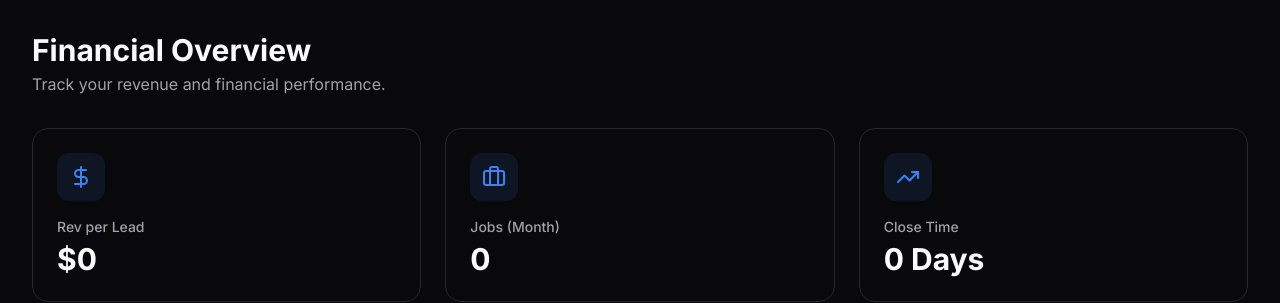
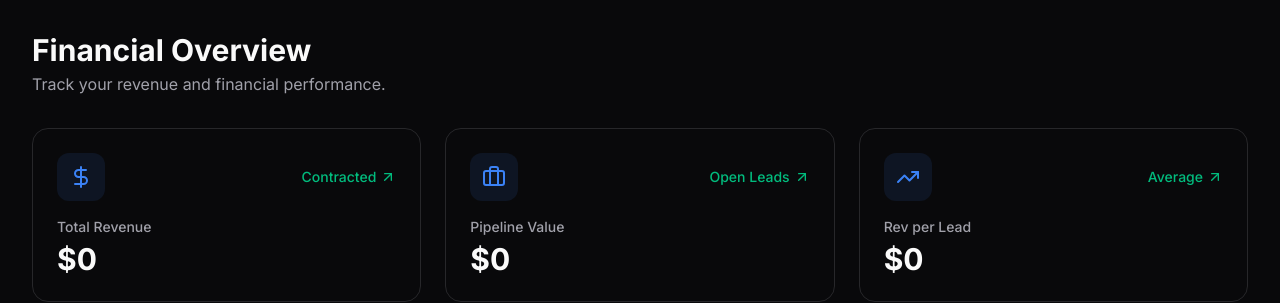
Before and after one commit to ontop-ads/statewideproject, a Next.js app: page /financial in a window 1280 px wide. Shown: the top 303 px of the page. Built offline with nearby package versions, Linux system fonts and the light colour scheme; no server answers; the database is empty.

Commit message:
fix: unify financial metrics and add total revenue/pipeline cards

```diff
--- a/src/app/dashboard.tsx
+++ b/src/app/dashboard.tsx
@@ -1,7 +1,7 @@
 "use client"
 
 import { useState, useEffect } from "react"
-import { PlusCircle, Search, TrendingUp, Users, Briefcase, DollarSign, Clock, Phone } from "lucide-react"
+import { PlusCircle, Search, TrendingUp, Users, Briefcase, DollarSign, Clock, Phone, Target } from "lucide-react"
 import { AddLeadModal } from "@/components/add-lead-modal"
 import { cn } from "@/lib/utils"
 
@@ -161,12 +161,12 @@ export function Dashboard({ role }: { role: string }) {
   }
 
   const statCards = [
-    { label: "Rev per Lead", value: `$${stats.revenuePerLead.toLocaleString()}`, icon: TrendingUp, color: "text-blue-500", bg: "bg-blue-500/10" },
-    { label: "Jobs (Month)", value: stats.jobsThisMonth.toString(), icon: Briefcase, color: "text-emerald-500", bg: "bg-emerald-500/10" },
+    { label: "Total Revenue", value: `$${stats.totalRevenue.toLocaleString()}`, icon: DollarSign, color: "text-emerald-500", bg: "bg-emerald-500/10", subtitle: "Total Contracted" },
+    { label: "Pipeline Value", value: `$${stats.recentValue.toLocaleString()}`, icon: TrendingUp, color: "text-blue-500", bg: "bg-blue-500/10", subtitle: "Open Estimates" },
     {
       label: "Monthly Goal",
       value: `$${monthlyGoal.toLocaleString()}`,
-      icon: DollarSign,
+      icon: Target,
       color: "text-amber-500",
       bg: "bg-amber-500/10",
       subtitle: `${Math.round((stats.monthRevenue/monthlyGoal)*100)}% reached`,
--- a/src/app/financial/page.tsx
+++ b/src/app/financial/page.tsx
@@ -6,6 +6,7 @@ import { DollarSign, TrendingUp, ArrowUpRight, ArrowDownRight, Briefcase } from
 export default function FinancialPage() {
   const [stats, setStats] = useState({
     totalRevenue: 0,
+    pipelineValue: 0,
     averageJob: 0,
     projectsCount: 0,
     revenuePerLead: 0,
@@ -31,24 +32,27 @@ export default function FinancialPage() {
         const projects = await projectsRes.json()
         const leads = await leadsRes.json()
 
-        const paidProjects = projects.filter((p: any) => p.paymentStatus === "Paid")
+        const now = new Date()
+        const firstOfMonth = new Date(now.getFullYear(), now.getMonth(), 1)
 
-      const now = new Date()
-      const currentYear = now.getFullYear()
-      const firstOfMonth = new Date(now.getFullYear(), now.getMonth(), 1)
-
-      const revenue = paidProjects.reduce((acc: number, p: any) => {
+      const totalRevenue = projects.reduce((acc: number, p: any) => {
         const valueStr = p.value || "0"
         return acc + (parseFloat(valueStr.replace(/[^0-9.-]+/g, "")) || 0)
       }, 0)
 
-      const avg = projects.length > 0 ? revenue / projects.length : 0
-      const revenuePerLead = leads.length > 0 ? revenue / leads.length : 0
+      const pipelineValue = leads.reduce((acc: number, l: any) => {
+        const valueStr = l.value || "0"
+        return acc + (parseFloat(valueStr.replace(/[^0-9.-]+/g, "")) || 0)
+      }, 0)
+
+      const avg = projects.length > 0 ? totalRevenue / projects.length : 0
+      const revenuePerLead = leads.length > 0 ? totalRevenue / leads.length : 0
       const jobsThisMonth = projects.filter((p: any) => new Date(p.createdAt) >= firstOfMonth).length
 
-      // Calculate Monthly Data for the chart
+      // Calculate Monthly Data for the chart (All projects by default to show progress)
       const monthlyRevenue = new Array(12).fill(0)
-      paidProjects.forEach((p: any) => {
+      const currentYear = now.getFullYear()
+      projects.forEach((p: any) => {
         const date = new Date(p.createdAt)
         if (date.getFullYear() === currentYear) {
           const month = date.getMonth()
@@ -83,7 +87,8 @@ export default function FinancialPage() {
       }))
 
       setStats({
-        totalRevenue: revenue,
+        totalRevenue,
+        pipelineValue,
         averageJob: Math.round(avg),
         projectsCount: projects.length,
         revenuePerLead: Math.round(revenuePerLead),
@@ -103,9 +108,9 @@ export default function FinancialPage() {
   }, [])
 
   const statCards = [
-    { label: "Rev per Lead", value: `$${stats.revenuePerLead.toLocaleString()}`, icon: DollarSign, trend: null, positive: true },
-    { label: "Jobs (Month)", value: stats.jobsThisMonth.toString(), icon: Briefcase, trend: null, positive: true },
-    { label: "Close Time", value: `${stats.avgTimeToClose} Days`, icon: TrendingUp, trend: null, positive: true },
+    { label: "Total Revenue", value: `$${stats.totalRevenue.toLocaleString()}`, icon: DollarSign, trend: "Contracted", positive: true },
+    { label: "Pipeline Value", value: `$${stats.pipelineValue.toLocaleString()}`, icon: Briefcase, trend: "Open Leads", positive: true },
+    { label: "Rev per Lead", value: `$${stats.revenuePerLead.toLocaleString()}`, icon: TrendingUp, trend: "Average", positive: true },
   ]
 
   return (
```
